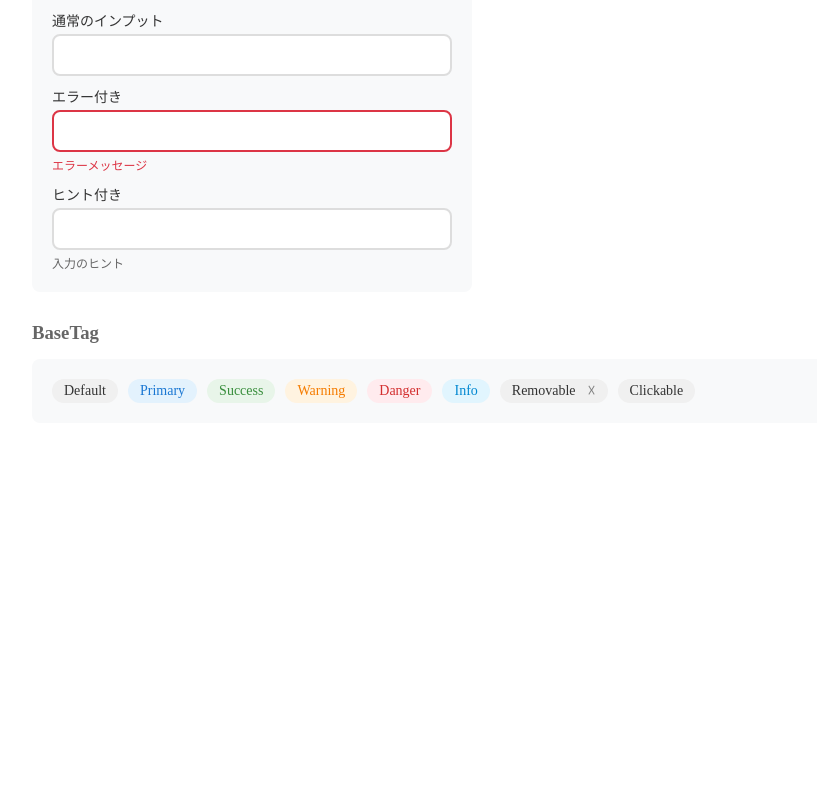
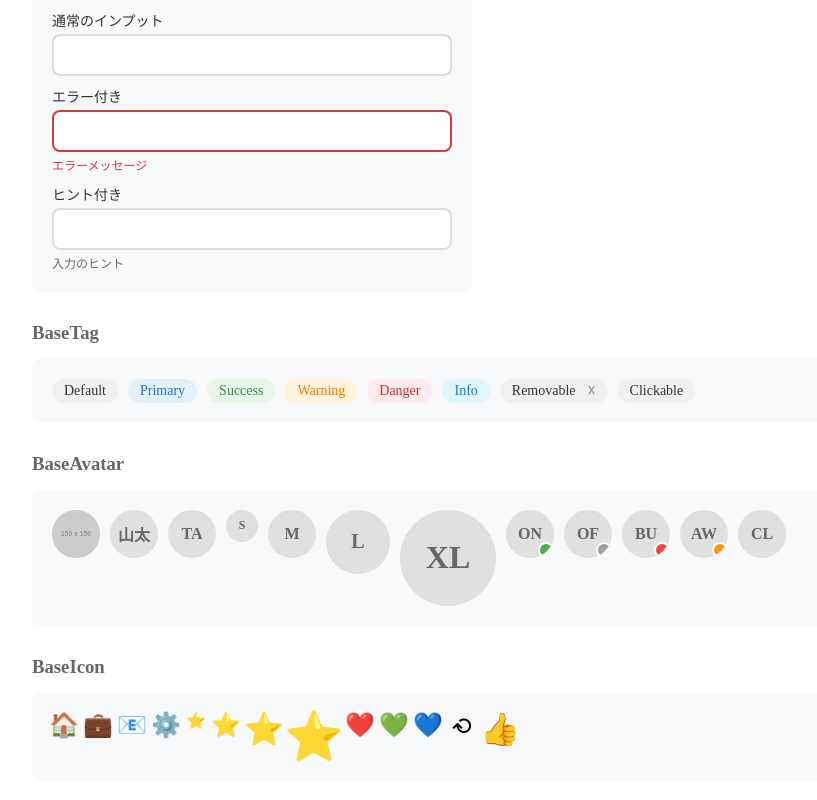
Before and after one commit to Riri-Inferno/my-portfolio, a Vue app: page /components in a window 1280 px wide. Shown: the part 372-1172 px from the top of the page, without its empty margins (8-825 px from the left). Before the commit the page ends 863 px from the top, so only its background shows below. Built offline with nearby package versions, Linux system fonts and the light colour scheme; the HTML template or start-up script is replaced by a standard one.

Commit message:
アバターとアイコンを追加

```diff
--- /dev/null
+++ b/src/components/atoms/BaseAvatar.vue
@@ -0,0 +1,177 @@
+<template>
+  <div
+    :class="[
+      'avatar',
+      `avatar--${size}`,
+      `avatar--${shape}`,
+      {
+        'avatar--clickable': clickable,
+      },
+    ]"
+    @click="handleClick"
+  >
+    <img
+      v-if="src && !imageError"
+      :src="src"
+      :alt="alt"
+      class="avatar__image"
+      @error="handleImageError"
+    />
+    <div v-else class="avatar__fallback">
+      <slot name="fallback">
+        {{ fallbackText }}
+      </slot>
+    </div>
+    <div v-if="status" :class="['avatar__status', `avatar__status--${status}`]" />
+  </div>
+</template>
+
+<script setup lang="ts">
+import { ref, computed } from 'vue'
+
+interface AvatarProps {
+  src?: string
+  alt?: string
+  name?: string
+  size?: 'small' | 'medium' | 'large' | 'xlarge'
+  shape?: 'circle' | 'square'
+  status?: 'online' | 'offline' | 'busy' | 'away'
+  clickable?: boolean
+}
+
+interface AvatarEmits {
+  (e: 'click', event: MouseEvent): void
+  (e: 'error', event: Event): void
+}
+
+const props = withDefaults(defineProps<AvatarProps>(), {
+  alt: 'Avatar',
+  size: 'medium',
+  shape: 'circle',
+  clickable: false,
+})
+
+const emit = defineEmits<AvatarEmits>()
+
+const imageError = ref(false)
+
+// 名前からイニシャルを生成
+const fallbackText = computed(() => {
+  if (!props.name) return '?'
+  const names = props.name.split(' ')
+  if (names.length >= 2) {
+    return names[0][0] + names[names.length - 1][0]
+  }
+  return props.name.substring(0, 2).toUpperCase()
+})
+
+const handleClick = (event: MouseEvent) => {
+  if (props.clickable) {
+    emit('click', event)
+  }
+}
+
+const handleImageError = (event: Event) => {
+  imageError.value = true
+  emit('error', event)
+}
+</script>
+
+<style lang="scss" scoped>
+.avatar {
+  position: relative;
+  display: inline-flex;
+  align-items: center;
+  justify-content: center;
+  overflow: hidden;
+  background-color: #e0e0e0;
+  color: #666;
+  font-weight: 600;
+  user-select: none;
+
+  // サイズ
+  &--small {
+    width: 32px;
+    height: 32px;
+    font-size: 12px;
+  }
+
+  &--medium {
+    width: 48px;
+    height: 48px;
+    font-size: 16px;
+  }
+
+  &--large {
+    width: 64px;
+    height: 64px;
+    font-size: 20px;
+  }
+
+  &--xlarge {
+    width: 96px;
+    height: 96px;
+    font-size: 32px;
+  }
+
+  // 形状
+  &--circle {
+    border-radius: 50%;
+  }
+
+  &--square {
+    border-radius: 8px;
+  }
+
+  // クリック可能
+  &--clickable {
+    cursor: pointer;
+    transition: opacity 0.2s ease;
+
+    &:hover {
+      opacity: 0.8;
+    }
+  }
+
+  &__image {
+    width: 100%;
+    height: 100%;
+    object-fit: cover;
+  }
+
+  &__fallback {
+    display: flex;
+    align-items: center;
+    justify-content: center;
+    width: 100%;
+    height: 100%;
+  }
+
+  // ステータスインジケーター
+  &__status {
+    position: absolute;
+    bottom: 0;
+    right: 0;
+    width: 25%;
+    height: 25%;
+    border: 2px solid white;
+    border-radius: 50%;
+
+    &--online {
+      background-color: #4caf50;
+    }
+
+    &--offline {
+      background-color: #9e9e9e;
+    }
+
+    &--busy {
+      background-color: #f44336;
+    }
+
+    &--away {
+      background-color: #ff9800;
+    }
+  }
+}
+</style>
--- a/src/components/atoms/BaseButton.vue
+++ b/src/components/atoms/BaseButton.vue
@@ -16,7 +16,7 @@
   >
     <span v-if="loading" class="button__loader">
       <!-- TODO:シンプルなローディング表示 -->
-      ⟳
+      /
     </span>
     <span class="button__content">
       <slot />
--- /dev/null
+++ b/src/components/atoms/BaseIcon.vue
@@ -0,0 +1,103 @@
+<!-- src/components/atoms/BaseIcon.vue -->
+<template>
+  <span
+    :class="[
+      'icon',
+      `icon--${size}`,
+      {
+        'icon--clickable': clickable,
+        'icon--spin': spin,
+      },
+    ]"
+    :style="{ color: color }"
+    @click="handleClick"
+  >
+    <slot>
+      {{ icon }}
+    </slot>
+  </span>
+</template>
+
+<script setup lang="ts">
+interface IconProps {
+  icon?: string
+  size?: 'small' | 'medium' | 'large' | 'xlarge'
+  color?: string
+  clickable?: boolean
+  spin?: boolean
+}
+
+interface IconEmits {
+  (e: 'click', event: MouseEvent): void
+}
+
+withDefaults(defineProps<IconProps>(), {
+  size: 'medium',
+  clickable: false,
+  spin: false,
+})
+
+const emit = defineEmits<IconEmits>()
+
+const handleClick = (event: MouseEvent) => {
+  emit('click', event)
+}
+</script>
+
+<style lang="scss" scoped>
+.icon {
+  display: inline-flex;
+  align-items: center;
+  justify-content: center;
+  line-height: 1;
+  transition: all 0.2s ease;
+
+  // サイズ
+  &--small {
+    font-size: 16px;
+    width: 16px;
+    height: 16px;
+  }
+
+  &--medium {
+    font-size: 24px;
+    width: 24px;
+    height: 24px;
+  }
+
+  &--large {
+    font-size: 32px;
+    width: 32px;
+    height: 32px;
+  }
+
+  &--xlarge {
+    font-size: 48px;
+    width: 48px;
+    height: 48px;
+  }
+
+  // クリック可能
+  &--clickable {
+    cursor: pointer;
+
+    &:hover {
+      opacity: 0.7;
+    }
+  }
+
+  // 回転アニメーション
+  &--spin {
+    animation: spin 2s linear infinite;
+  }
+}
+
+@keyframes spin {
+  from {
+    transform: rotate(0deg);
+  }
+  to {
+    transform: rotate(360deg);
+  }
+}
+</style>
--- a/src/components/pages/ComponentGallery.vue
+++ b/src/components/pages/ComponentGallery.vue
@@ -43,6 +43,63 @@
           <BaseTag clickable @click="handleTagClick">Clickable</BaseTag>
         </div>
       </div>
+
+      <!-- アバター -->
+      <div class="component-demo">
+        <h3>BaseAvatar</h3>
+        <div class="demo-area">
+          <!-- 画像あり -->
+          <BaseAvatar src="https://via.placeholder.com/150" alt="User avatar" />
+
+          <!-- 名前からイニシャル生成 -->
+          <BaseAvatar name="山田 太郎" />
+          <BaseAvatar name="Tanaka" variant="square" />
+
+          <!-- サイズバリエーション -->
+          <BaseAvatar name="S" size="small" />
+          <BaseAvatar name="M" size="medium" />
+          <BaseAvatar name="L" size="large" />
+          <BaseAvatar name="XL" size="xlarge" />
+
+          <!-- ステータス付き -->
+          <BaseAvatar name="ON" status="online" />
+          <BaseAvatar name="OFF" status="offline" />
+          <BaseAvatar name="BUSY" status="busy" />
+          <BaseAvatar name="AWAY" status="away" />
+
+          <!-- クリック可能 -->
+          <BaseAvatar name="Click" clickable @click="handleAvatarClick" />
+        </div>
+      </div>
+
+      <!-- アイコン -->
+      <div class="component-demo">
+        <h3>BaseIcon</h3>
+        <div class="demo-area">
+          <!-- 基本的な使い方（絵文字） -->
+          <BaseIcon icon="🏠" />
+          <BaseIcon icon="💼" />
+          <BaseIcon icon="📧" />
+          <BaseIcon icon="⚙️" />
+
+          <!-- サイズバリエーション -->
+          <BaseIcon icon="⭐" size="small" />
+          <BaseIcon icon="⭐" size="medium" />
+          <BaseIcon icon="⭐" size="large" />
+          <BaseIcon icon="⭐" size="xlarge" />
+
+          <!-- カラー -->
+          <BaseIcon icon="❤️" color="#ff0000" />
+          <BaseIcon icon="💚" color="#00ff00" />
+          <BaseIcon icon="💙" color="#0000ff" />
+
+          <!-- 回転 -->
+          <BaseIcon icon="⟳" spin />
+
+          <!-- クリック可能 -->
+          <BaseIcon icon="👍" clickable size="large" @click="handleIconClick" />
+        </div>
+      </div>
     </section>
   </div>
 </template>
@@ -52,6 +109,8 @@ import { ref } from 'vue'
 import BaseButton from '@/components/atoms/BaseButton.vue'
 import BaseInput from '@/components/atoms/BaseInput.vue'
 import BaseTag from '../atoms/BaseTag.vue'
+import BaseAvatar from '@/components/atoms/BaseAvatar.vue'
+import BaseIcon from '@/components/atoms/BaseIcon.vue'
 
 const inputDemo = ref('')
 const inputDemo2 = ref('')
@@ -63,6 +122,14 @@ const handleRemove = () => {
 
 const handleTagClick = () => {
   console.log('Tag clicked')
+}
+
+const handleAvatarClick = () => {
+  console.log('Avatar clicked')
+}
+
+const handleIconClick = () => {
+  console.log('Icon clicked')
 }
 </script>
 
```
